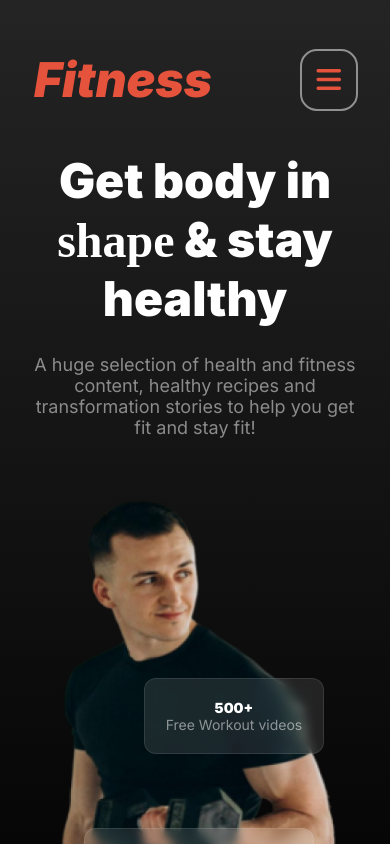
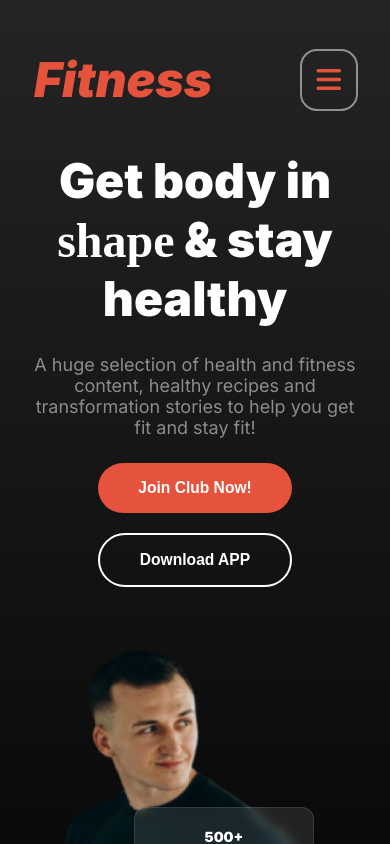
Before and after one commit to rejoanulferdoush/versatile, a SvelteKit app: page / in a window 390 px wide. Shown: the top 844 px of the page. Built offline with nearby package versions, Linux system fonts and the light colour scheme; a web font is replaced by a local one.

Commit message:
hero is done

```diff
--- a/src/app.css
+++ b/src/app.css
@@ -59,10 +59,20 @@ main {
   color: var(--color-primary-secondary);
 }
 .btn__primary {
+  color: var(--color-primary-white);
   border: none;
   border-radius: 42px;
   background: var(--color-warning);
   padding: 16px 40px 16px 40px;
+  cursor: pointer;
+}
+.btn__secondary {
+  color: var(--color-primary-white);
+  border: 2px solid var(--color-primary-white);
+  border-radius: 42px;
+  background: transparent;
+  padding: 16px 40px 16px 40px;
+  cursor: pointer;
 }
 .logo {
   background: transparent;
@@ -168,6 +178,15 @@ header::before {
   align-items: center;
   gap: 2.5rem;
 
+  & .banner__left {
+    & .cta__btn {
+      display: flex;
+      justify-content: center;
+      align-items: center;
+      gap: 20px;
+    }
+  }
+
   & .banner__right {
     position: relative;
     & .banner__image > img {
@@ -211,7 +230,7 @@ header::before {
       }
     }
 
-    & .workout{
+    & .workout {
       position: absolute;
       top: 200px;
       left: 200px;
--- a/src/media.css
+++ b/src/media.css
@@ -141,6 +141,14 @@
     text-align: center;
     flex-direction: column;
 
+    & .banner__left{
+
+      & .cta__btn{
+        flex-direction: column;
+      }
+
+    }
+
     & .banner__right {
       position: relative;
       & .banner__image > img {
@@ -152,7 +160,7 @@
 
       & .tutorial {
         position: absolute;
-        top: 350px;
+        top: 320px;
         left: 50px;
         width: 230px;
         display: flex;
@@ -195,8 +203,8 @@
 
       & .workout {
         position: absolute;
-        top: 200px;
-        left: 110px;
+        top: 180px;
+        left: 100px;
         width: 180px;
         background-color: var(--color-primary-light);
         backdrop-filter: blur(5px);
--- a/src/routes/+page.svelte
+++ b/src/routes/+page.svelte
@@ -1,5 +1,7 @@
 <script>
     import Hero from "./components/hero.svelte";
+    import Habits from "./components/habits.svelte";
 </script>
 
 <Hero />
+<Habits />
--- a/src/routes/components/hero.svelte
+++ b/src/routes/components/hero.svelte
@@ -26,9 +26,13 @@
   <!-- banner -->
   <div class="banner__container">
     <!-- banner left -->
-    <div class="left">
+    <div class="banner__left">
       <h1 class="section__text--xxl">Get body in <span class="special__text">shape</span> & stay healthy</h1>
       <p class="primary__text margin__top--sm">A huge selection of health and fitness content, healthy recipes and transformation stories to help you get fit and stay fit!</p>
+      <div class="cta__btn margin__top--sm">
+        <a href="#"><button class="btn__primary"><h3 class="btn__text">Join Club Now!</h3></button></a>
+        <a href="#"><button class="btn__secondary"><h3 class="btn__text">Download APP</h3></button></a>
+      </div>
     </div>
     <!-- banner right -->
      <div class="banner__right">
```
Also changed, not shown: src/routes/components/habits.svelte (added).
